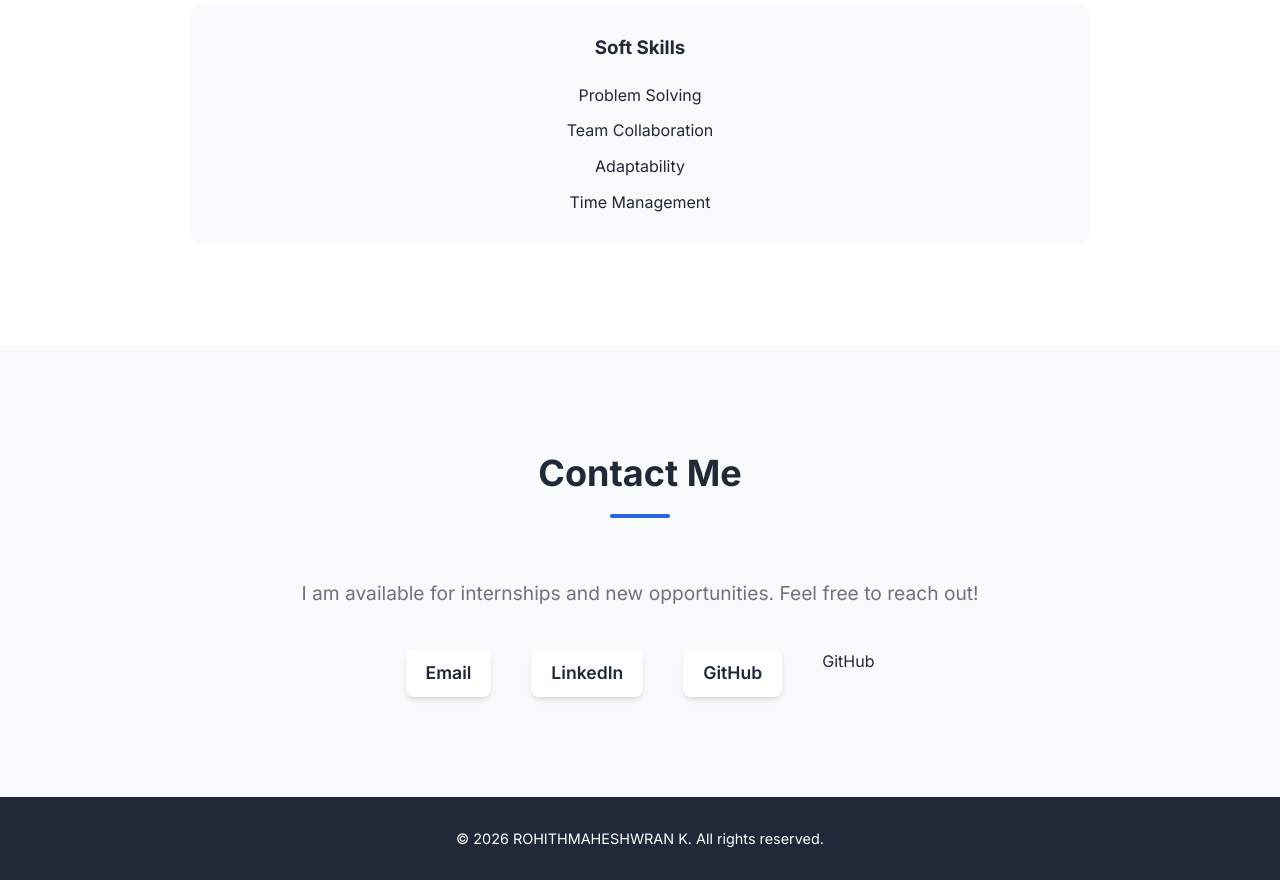
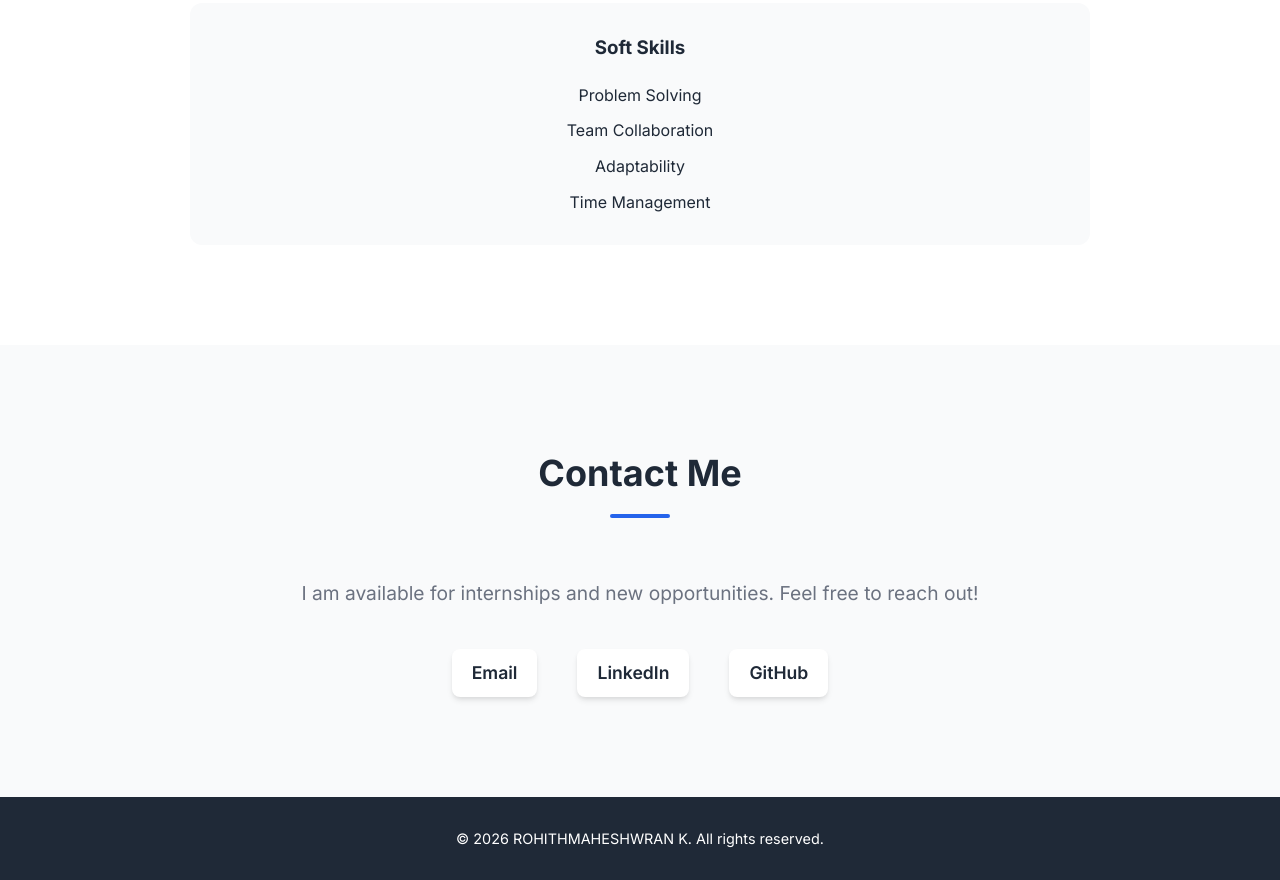
Before and after one commit to Mahesh2104/rohithmahesh.github.io, a plain HTML site: page index.html in a window 1280 px wide. Shown: the part 4490-5370 px from the top of the page. Drawn offline with Linux system fonts and the light colour scheme.

Commit message:
Fix duplicate GitHub link in contact section

```diff
--- a/index.html
+++ b/index.html
@@ -226,8 +226,8 @@
                 <a href="https://github.com/git-Mahesh2104" target="_blank" class="contact-item">
                     <span class="label">GitHub</span>
                 </a>
-                <span class="label">GitHub</span>
-                </a>
+
+
             </div>
         </div>
     </section>
```
